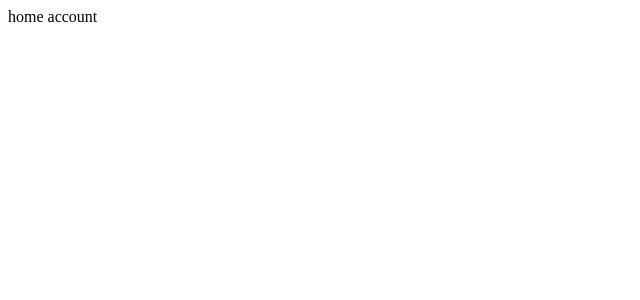
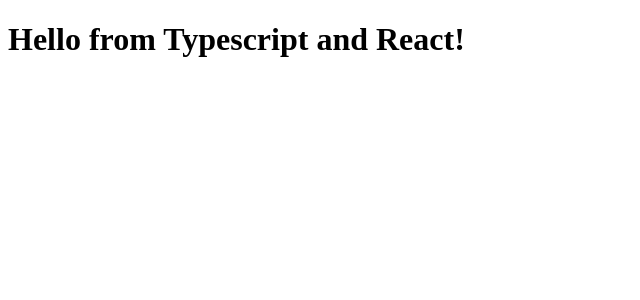
Before and after one commit to StellaKim1230/react-typescript-boilerplate, a React app: page / in a window 1280 px wide. Shown: the top 300 px of the page, without its empty margins (0-640 px from the left). Built offline with nearby package versions, Linux system fonts and the light colour scheme.

Commit message:
applying typescript.

```diff
--- a/package.json
+++ b/package.json
@@ -14,7 +14,11 @@
     "@babel/polyfill": "^7.2.5",
     "@babel/preset-env": "^7.3.4",
     "@babel/preset-react": "^7.0.0",
+    "@types/react": "^16.8.6",
+    "@types/react-dom": "^16.8.2",
     "html-webpack-plugin": "^3.2.0",
+    "source-map-loader": "^0.2.4",
+    "tslint": "^5.13.1",
     "typescript": "^3.3.3333"
   },
   "dependencies": {
--- a/src/components/App.js
+++ /dev/null
@@ -1,13 +0,0 @@
-import React, { Component } from 'react';
-
-class App extends Component {
-  render() {
-    return (
-      <div>
-        home account
-      </div>
-    );
-  }
-}
-
-export default App;
--- /dev/null
+++ b/src/components/App.tsx
@@ -0,0 +1,6 @@
+import React from 'react'
+
+export interface HelloProps { compiler: string, framework: string}
+
+export const Hello = (props: HelloProps) =>
+ <h1>Hello from {props.compiler} and {props.framework}!</h1>
--- a/src/index.js
+++ b/src/index.js
@@ -1,6 +1,6 @@
-import React from 'react'
-import ReactDOM from 'react-dom'
-
-import App from './components/App'
-
-ReactDOM.render(<App />, document.getElementById('root'));
+"use strict";
+exports.__esModule = true;
+var react_1 = require("react");
+var react_dom_1 = require("react-dom");
+var App_1 = require("./components/App");
+react_dom_1["default"].render(<App_1.Hello compiler='Typescript' framework='React'/>, document.getElementById('root'));
--- /dev/null
+++ b/src/index.tsx
@@ -0,0 +1,9 @@
+import React from 'react'
+import ReactDOM from 'react-dom'
+
+import { Hello } from './components/App'
+
+ReactDOM.render(
+  <Hello compiler='Typescript' framework='React'/>,
+  document.getElementById('root')
+);
--- a/webpack.base.config.js
+++ b/webpack.base.config.js
@@ -5,14 +5,14 @@
 module.exports = {
   entry: [
     '@babel/polyfill',
-    path.resolve(__dirname, 'src/index.js'),
+    path.resolve(__dirname, 'src/index.tsx'),
   ],
   resolve: {
     modules: [
       'node_modules',
       path.resolve(__dirname, 'src'),
     ],
-    extensions: ['.js', '.ts'],
+    extensions: ['.js', '.ts', '.tsx'],
     alias: {
       components: path.resolve(__dirname, 'src/components'),
     },
--- a/webpack.dev.config.js
+++ b/webpack.dev.config.js
@@ -16,7 +16,7 @@
   module: {
     rules: [
       {
-        test: /\.ts$/,
+        test: /\.tsx$/,
         exclude: /node_modules/,
         use: [
           {
```
Also changed, not shown: tsconfig.json (+6 -6 lines), 1 other file (tests, documents, lock files or other folders).
